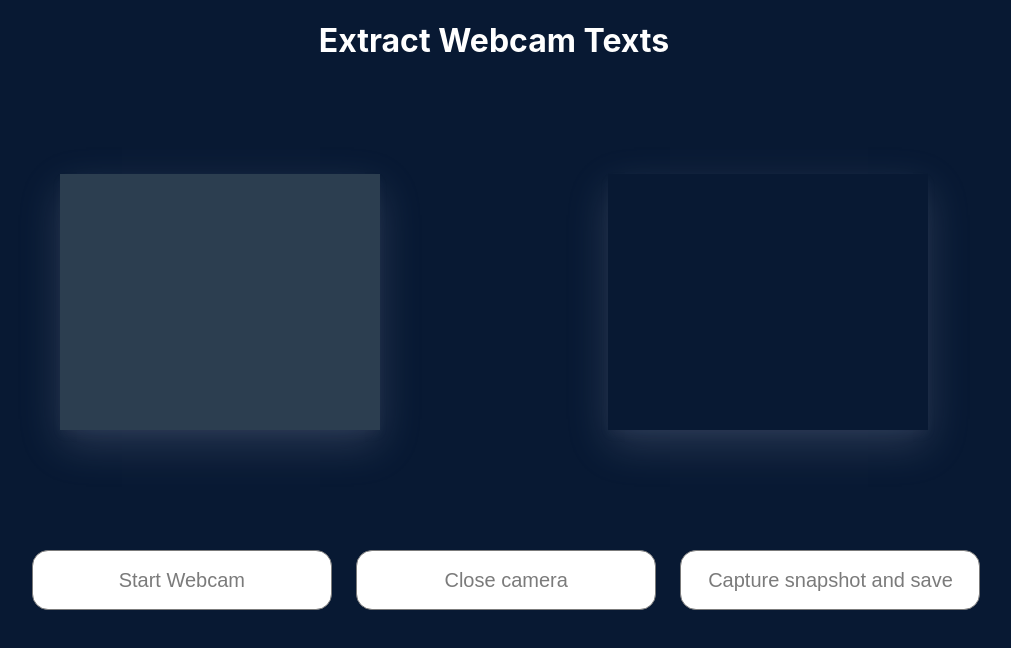
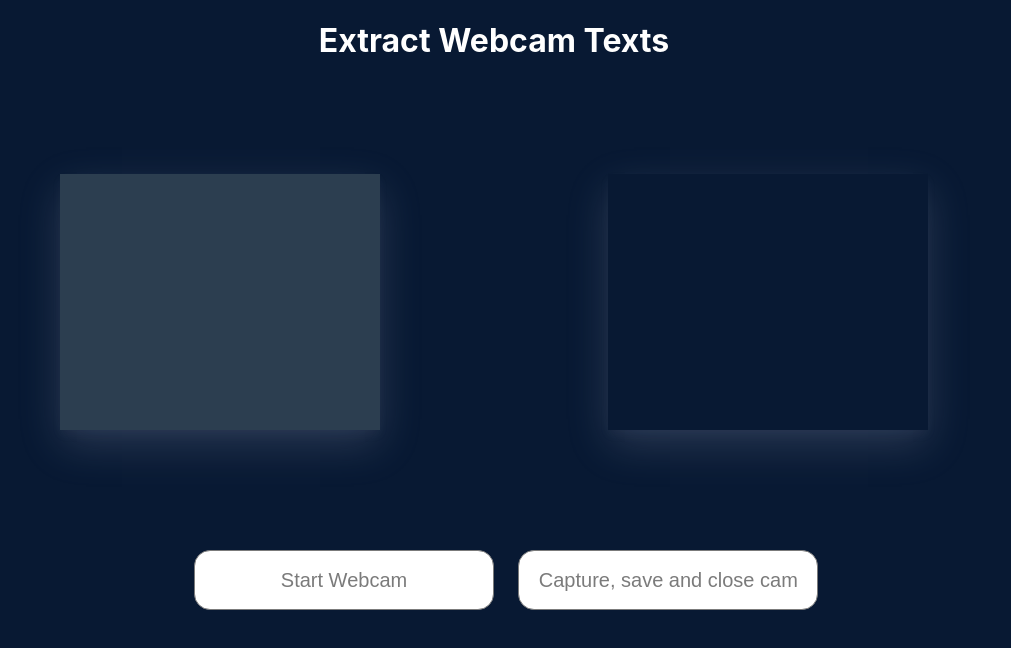
Before and after one commit to ryananyangu/xterm_rm, a Next.js app: page / in a window 1280 px wide. Shown: the top 648 px of the page, without its empty margins (146-1157 px from the left). Built offline with nearby package versions, Linux system fonts and the light colour scheme.

Commit message:
combined close and capture buttons

```diff
--- a/components/Main.client.js
+++ b/components/Main.client.js
@@ -105,9 +105,7 @@ export default function Main() {
           </div>
           {output && (
             <div className="column">
-                  <div ref={text_canvas}>
-                    {output}
-                  </div>
+              <div ref={text_canvas}>{output}</div>
             </div>
           )}
         </div>
@@ -117,12 +115,12 @@ export default function Main() {
         <button className="button" onClick={startCamHandler} ref={startBtn}>
           Start Webcam
         </button>
-            <button className="button" onClick={stopCamHandler} ref={closeBtn}>
+        {/* <button className="button" onClick={stopCamHandler} ref={closeBtn}>
               Close camera
-            </button>
+            </button> */}
 
         <button className="button" onClick={captureSnapshot} ref={snapBtn}>
-              Capture snapshot and save
+          Capture, save and close cam
         </button>
       </div>
     </>
```
Lines whose indentation alone changed are shown as unchanged.
